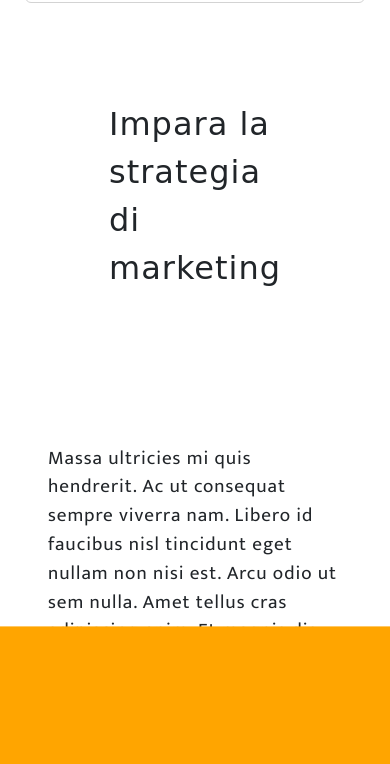
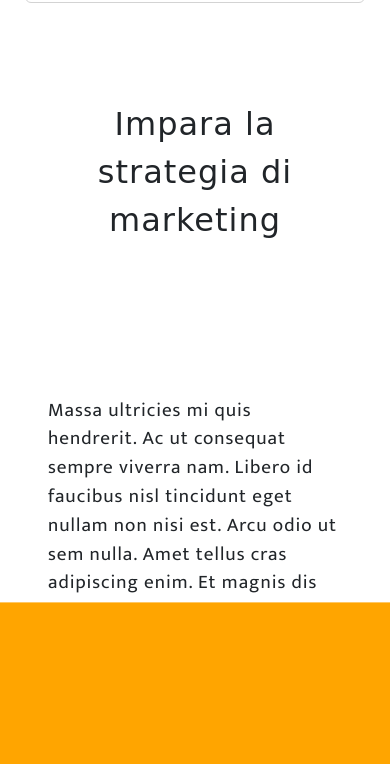
Before and after one commit to Giacur/CorsiOnline, a plain HTML site: page index.html in a window 390 px wide. Shown: the part 1434-2198 px from the top of the page. Drawn offline with nearby package versions, Linux system fonts and the light colour scheme; a web font is replaced by a local one.

Commit message:
fixati margini mobile

```diff
--- a/index.html
+++ b/index.html
@@ -71,10 +71,10 @@
         <section class="container-md mt-5 position-relative">
 
             <div class="row">
-                <div class="col-md-6 p-5 d-flex justify-content-center">
-                    <h2 class="titolo-uno">Impara la <br> strategia <br> di <br> marketing</h2>
+                <div class="col-md-6 p-5 d-flex justify-content-center align-items-md-center">
+                    <h2 class="titolo-uno text-center">Impara la strategia di marketing</h2>
                 </div>
-                <div class="col-md-6 py-5 d-flex flex-column justify-content-around align-items-start px-5">
+                <div class="col-md-6 py-5 d-flex flex-column justify-content-around align-items-md-start px-5">
                     <p class="mt-5">
                         Massa ultricies mi quis hendrerit. Ac ut consequat sempre viverra nam. Libero id faucibus nisl tincidunt eget nullam non nisi est. Arcu odio ut sem nulla. Amet tellus cras adipiscing enim. Et magnis dis parturient montes. Imperdiet sed euismod nisi porta.
                     </p>
```
